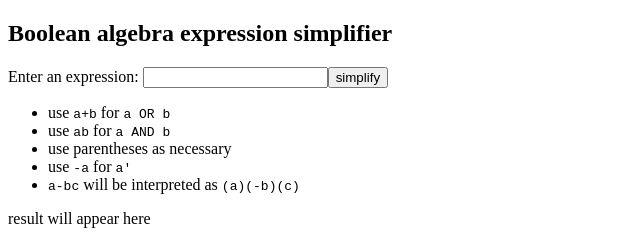
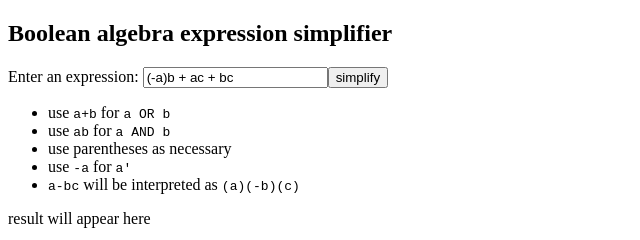
Before and after one commit to sid-code/boolalg, a plain HTML site: page web/index.html in a window 1280 px wide. Shown: the full height of the page, 0-640 px from the left. Drawn offline with Linux system fonts and the light colour scheme; a script that the page names is missing.

Commit message:
Add default value to text field

```diff
--- a/web/index.html
+++ b/web/index.html
@@ -8,7 +8,7 @@
 
   <body>
     <h2>Boolean algebra expression simplifier</h2>
-    <p>Enter an expression: <input type="text" id="expression"></input><button id="simplify">simplify</button>
+    <p>Enter an expression: <input type="text" id="expression" value="(-a)b + ac + bc"></input><button id="simplify">simplify</button>
     <ul>
       <li>use <tt>a+b</tt> for <tt>a OR b</tt></li>
       <li>use <tt>ab</tt> for <tt>a AND b</tt></li>
```
